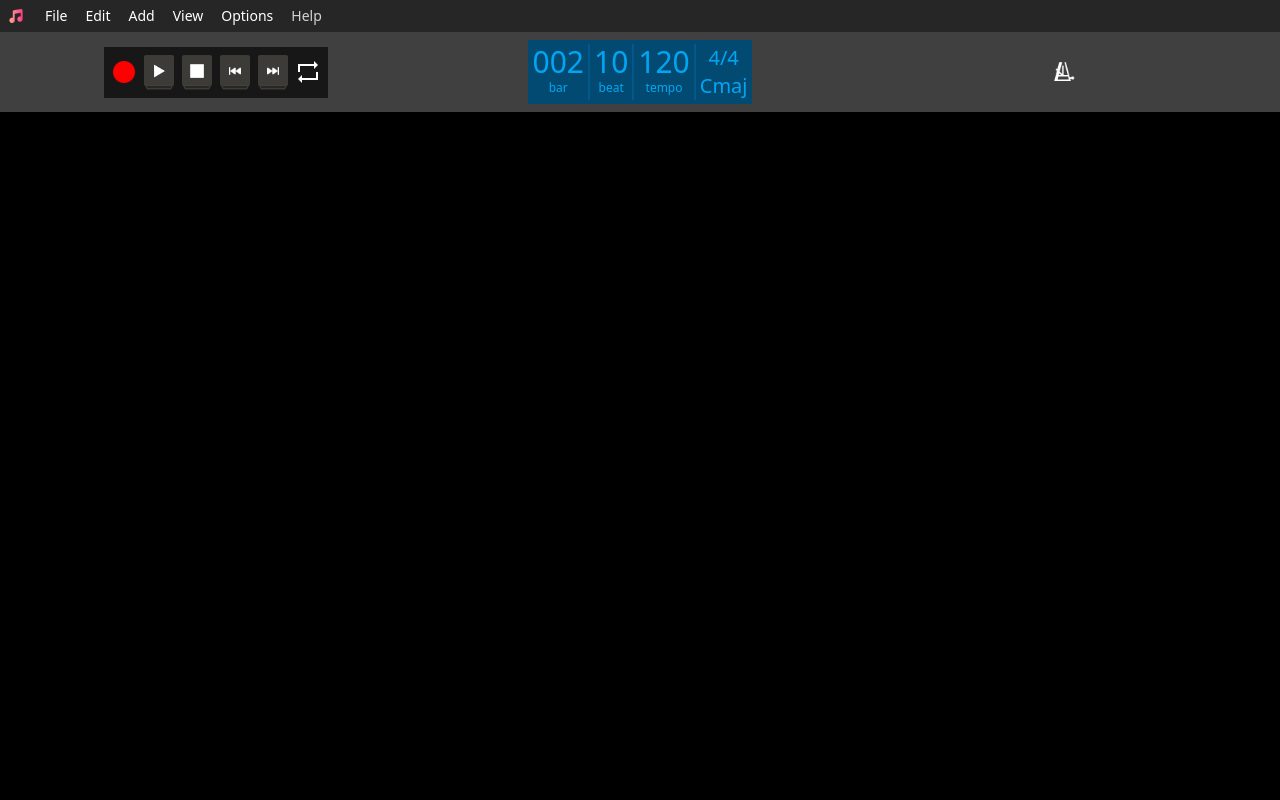
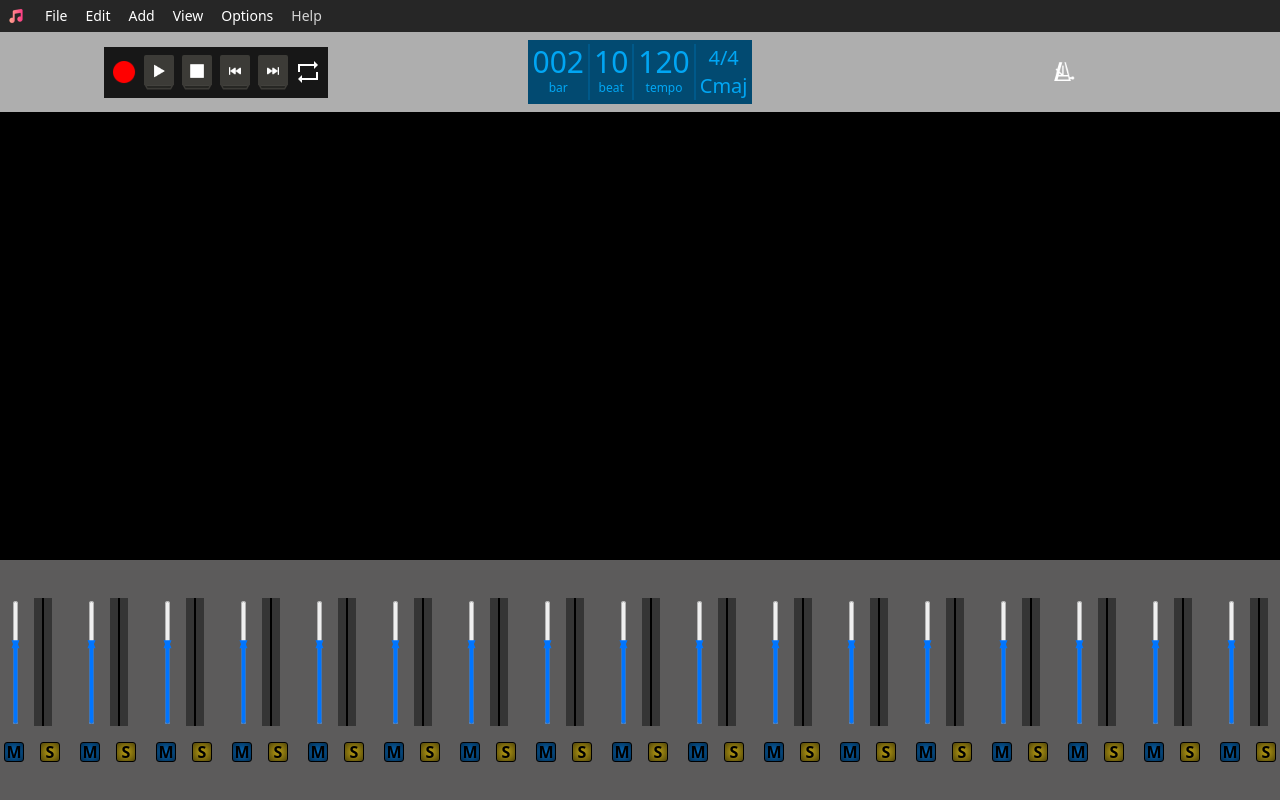
Before and after one commit to NaokiTM/onlinedaw, a SvelteKit app: page / in a window 1280 px wide. Built offline with nearby package versions, Linux system fonts and the light colour scheme.

Commit message:
Mixing Channel sliders

```diff
--- a/src/lib/components/Controlbar.svelte
+++ b/src/lib/components/Controlbar.svelte
@@ -12,7 +12,7 @@
     import loop from '$lib/assets/loop.png'
 </script>
 
-<nav class="bg-neutral-700 text-white space-x-2 flex items-center text-sm p-2">
+<nav class="bg-[#AEAEAE] text-white space-x-2 flex items-center text-sm p-2">
 
     <!-- track controls -->
      <div class="flex-1 flex">
--- /dev/null
+++ b/src/lib/components/MixChannel.svelte
@@ -0,0 +1,96 @@
+<script>
+    export let min = 0;
+    export let max = 150;
+    export let value = 100;
+</script>
+
+<div class="flex flex-col gap-4 items-center">
+
+    <!-- Value display
+    <span id="slider-value" class="w-8 text-center text-black font-bold">{value}</span> -->
+
+    <!-- Level Indicator and adjuster -->
+    <div class="flex items-center gap-4">
+
+        <!-- Vertical slider -->
+        <input
+        type="range"
+        style="writing-mode: vertical-rl;"
+        min={min}
+        max={max}
+        bind:value
+        class="custom-thumb"
+        />
+
+        <!-- level meters -->
+        <div class="flex items-center gap-0 h-32">
+        <!-- left -->
+        <div id="left-meter" class="w-2 bg-[#353535] h-32"></div>
+        <!-- Seperator -->
+        <div class="w-0.5 bg-black h-32"></div>
+        <!-- right -->
+        <div id="right-meter" class="w-2 bg-[#353535] h-32"></div>
+        </div>
+    </div>
+
+    <!-- Mute / Solo Buttons -->
+    <div class="flex items-center gap-4">
+        <!-- Mute Button -->
+        <button class="
+        h-5
+        w-5
+        flex
+        items-center
+        justify-center
+        font-bold
+        text-black
+        border-1
+        rounded-[3px]
+        bg-[radial-gradient(circle,_#0767B5,_#032D4F)]
+        cursor-pointer
+        hover:brightness-150"
+        >M</button>
+
+        <!-- Solo Button -->
+        <button class="
+        h-5
+        w-5
+        flex
+        items-center
+        justify-center
+        font-bold
+        text-black
+        border-1
+        rounded-[3px]
+        bg-[radial-gradient(circle,_#B89D14,_#524609)]
+        cursor-pointer
+        hover:brightness-150">S</button>
+    </div>
+</div>
+
+<style>
+    .custom-thumb {
+        writing-mode: vertical-rl;
+        rotate: 180deg;
+        width: 5px;
+        height: 125px;
+        background: #191919;
+    }
+
+    .custom-thumb::-webkit-slider-thumb {
+        -webkit-appearance: none;
+        width: 35px;
+        height: 50px;
+        background: linear-gradient(#AAAAAA 70%, #444444 100%);
+        cursor: pointer;
+        clip-path: polygon(25% 25%, 75% 25%, 65% 50%, 75% 75%, 25% 75%, 35% 50%);
+    }
+
+    .custom-thumb::-moz-range-thumb {
+        width: 35px;
+        height: 50px;
+        background: linear-gradient(#AAAAAA 70%, #444444 100%);
+        cursor: pointer;
+        clip-path: polygon(25% 25%, 75% 25%, 65% 50%, 75% 75%, 25% 75%, 35% 50%);
+    }
+</style>
--- /dev/null
+++ b/src/lib/components/Mixingdeck.svelte
@@ -0,0 +1,35 @@
+<script lang="ts">
+  import { onMount } from 'svelte';
+  import MixChannel from './MixChannel.svelte';
+
+  let windowWidth = 0;
+  const sliderWidth = 70; // total width of MixChannel component
+  const gap = 5; // px gap between components
+
+  let channels: number[] = [];
+
+  function calculateSliders() {
+    const totalWidthPerSlider = sliderWidth + gap;
+    const count = Math.floor(windowWidth / totalWidthPerSlider);
+    channels = Array(count).fill(100);
+  }
+
+  onMount(() => {
+    windowWidth = window.innerWidth;
+    calculateSliders();
+
+    window.addEventListener('resize', () => {
+      windowWidth = window.innerWidth;
+      calculateSliders();
+    });
+  });
+</script>
+
+<div class="fixed bottom-0 w-full h-[30vh] bg-[#5C5B5B] flex justify-center items-center gap-5">
+  {#each channels as val, i (i)}
+    <MixChannel bind:value={channels[i]} />
+  {/each}
+</div>
+
+<style>
+</style>
--- a/src/routes/+page.svelte
+++ b/src/routes/+page.svelte
@@ -1,11 +1,13 @@
 <script>
   import Controlbar from "$lib/components/Controlbar.svelte";
   import Menubar from "$lib/components/Menubar.svelte";
+  import Mixingdeck from "$lib/components/Mixingdeck.svelte";
 </script>
 
 <div class="flex flex-col">
     <Menubar></Menubar>
     <Controlbar></Controlbar>
+    <Mixingdeck></Mixingdeck>
 </div>
 
 <style>
```
